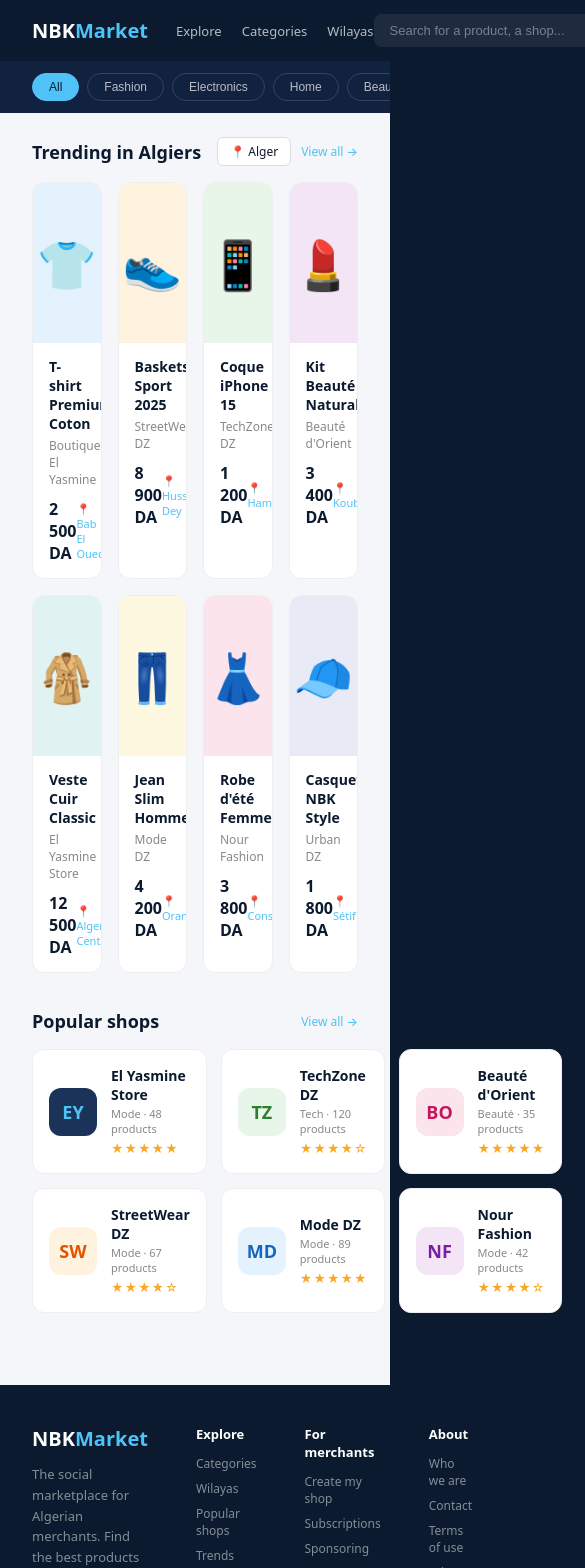
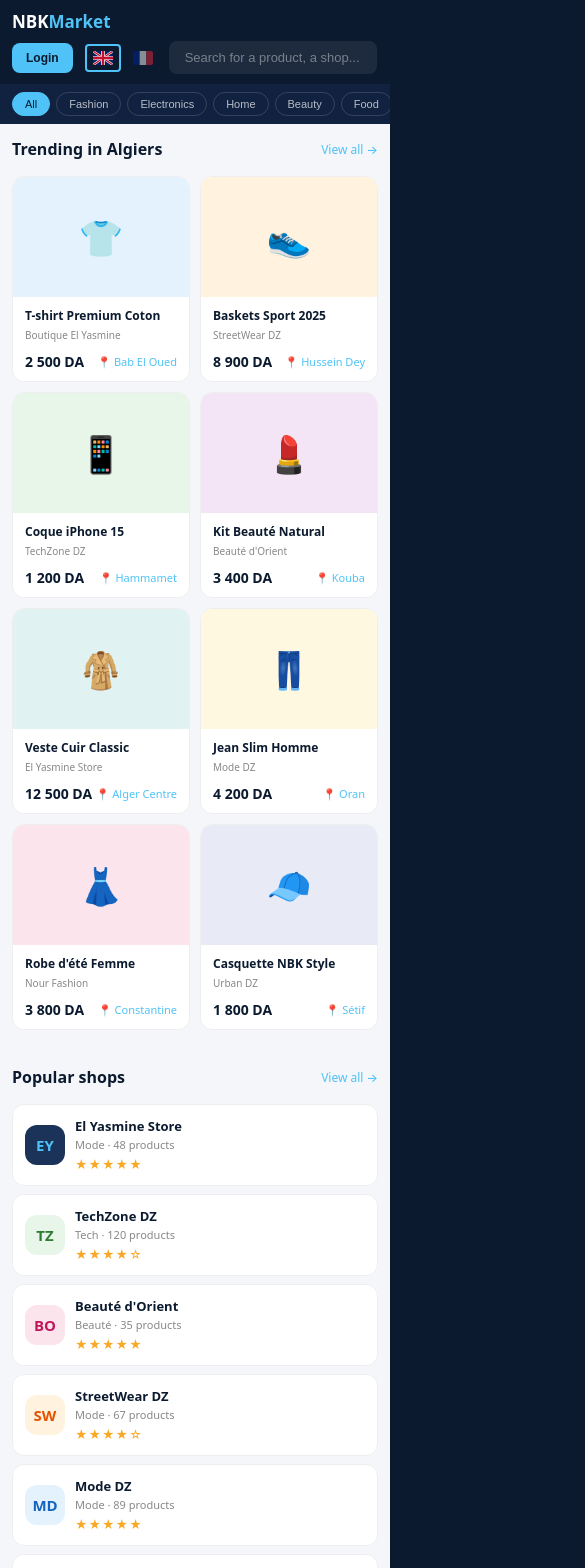
Before and after one commit to NabilBekka/nbkMarket_web-client, a Next.js app: page / in a window 390 px wide. Shown: the top 1568 px of the page, 585 px wide, since content can reach past the window. Built offline with nearby package versions, Linux system fonts and the light colour scheme.

Commit message:
Ajout du responsive

```diff
--- a/src/app/page.module.css
+++ b/src/app/page.module.css
@@ -1,5 +1,7 @@
 .content {
   padding: 24px 32px;
+  max-width: 1600px;
+  margin: 0 auto;
 }
 
 .sectionHeader {
@@ -56,3 +58,68 @@
   grid-template-columns: repeat(3, 1fr);
   gap: 14px;
 }
+
+/* Large 25"+ */
+@media (min-width: 1800px) {
+  .content {
+    padding: 32px 48px;
+  }
+  .productsGrid {
+    grid-template-columns: repeat(5, 1fr);
+  }
+  .shopsGrid {
+    grid-template-columns: repeat(4, 1fr);
+  }
+}
+
+/* Tablet */
+@media (max-width: 900px) {
+  .content {
+    padding: 20px 16px;
+  }
+  .productsGrid {
+    grid-template-columns: repeat(3, 1fr);
+    gap: 12px;
+  }
+  .shopsGrid {
+    grid-template-columns: repeat(2, 1fr);
+    gap: 10px;
+  }
+}
+
+/* Mobile */
+@media (max-width: 600px) {
+  .content {
+    padding: 14px 12px;
+  }
+  .sectionTitle {
+    font-size: 16px;
+  }
+  .productsGrid {
+    grid-template-columns: repeat(2, 1fr);
+    gap: 10px;
+  }
+  .shopsGrid {
+    grid-template-columns: 1fr;
+    gap: 8px;
+  }
+  .wilayaTag {
+    display: none;
+  }
+}
+
+/* Galaxy Z Fold 5 */
+@media (max-width: 380px) {
+  .content {
+    padding: 10px 8px;
+  }
+  .sectionTitle {
+    font-size: 14px;
+  }
+  .viewAll {
+    font-size: 11px;
+  }
+  .productsGrid {
+    gap: 8px;
+  }
+}
--- a/src/components/AuthModal.module.css
+++ b/src/components/AuthModal.module.css
@@ -42,3 +42,22 @@
 .closeBtn:hover {
   background: var(--bg-gray);
 }
+
+@media (max-width: 480px) {
+  .modal {
+    max-width: 100%;
+    max-height: 100%;
+    border-radius: 0;
+    padding: 24px 16px;
+    min-height: 100vh;
+  }
+  .overlay {
+    align-items: flex-start;
+  }
+}
+
+@media (max-width: 380px) {
+  .modal {
+    padding: 20px 12px;
+  }
+}
--- a/src/components/Footer.module.css
+++ b/src/components/Footer.module.css
@@ -69,3 +69,45 @@
   color: rgba(255, 255, 255, 0.3);
   text-align: center;
 }
+
+@media (min-width: 1800px) {
+  .top {
+    max-width: 1600px;
+    margin: 0 auto;
+    padding: 40px 48px 32px;
+  }
+  .bottom {
+    max-width: 1600px;
+    margin: 0 auto;
+  }
+}
+
+@media (max-width: 900px) {
+  .top {
+    flex-direction: column;
+    padding: 32px 16px 24px;
+    gap: 28px;
+  }
+  .brand {
+    max-width: 100%;
+  }
+  .links {
+    gap: 32px;
+  }
+}
+
+@media (max-width: 600px) {
+  .top {
+    padding: 24px 12px 20px;
+  }
+  .links {
+    flex-direction: column;
+    gap: 20px;
+  }
+  .bottom {
+    padding: 12px;
+  }
+  .bottom p {
+    font-size: 11px;
+  }
+}
--- a/src/components/Header.module.css
+++ b/src/components/Header.module.css
@@ -16,6 +16,7 @@
   font-size: 20px;
   font-weight: 800;
   color: var(--white);
+  white-space: nowrap;
 }
 
 .logoAccent {
@@ -31,6 +32,7 @@
   font-size: 13px;
   color: rgba(255, 255, 255, 0.7);
   transition: color 0.2s;
+  white-space: nowrap;
 }
 
 .nav a:hover {
@@ -72,6 +74,7 @@
   font-weight: 600;
   cursor: pointer;
   transition: opacity 0.2s;
+  white-space: nowrap;
 }
 
 .loginBtn:hover {
@@ -80,29 +83,34 @@
 
 .langSwitch {
   display: flex;
-  border-radius: 6px;
-  overflow: hidden;
-  border: 1px solid rgba(255, 255, 255, 0.15);
+  gap: 4px;
+  margin-left: 4px;
 }
 
 .langBtn {
-  padding: 6px 10px;
-  font-size: 11px;
-  font-weight: 600;
+  padding: 5px 6px;
   background: transparent;
-  color: rgba(255, 255, 255, 0.5);
-  border: none;
+  border: 2px solid transparent;
+  border-radius: 4px;
   cursor: pointer;
   transition: all 0.2s;
+  display: flex;
+  align-items: center;
+  opacity: 0.5;
 }
 
 .langBtn:hover {
-  color: var(--white);
+  opacity: 0.8;
 }
 
 .langActive {
-  background: var(--accent);
-  color: var(--navy-dark);
+  opacity: 1;
+  border-color: var(--accent);
+}
+
+.flag {
+  display: block;
+  border-radius: 2px;
 }
 
 .categories {
@@ -136,3 +144,91 @@
   color: var(--navy-dark);
   border-color: var(--accent);
 }
+
+/* ===== RESPONSIVE ===== */
+
+/* Large screens 25"+ : cap content width */
+@media (min-width: 1800px) {
+  .topBar {
+    max-width: 1600px;
+    margin: 0 auto;
+    padding: 14px 48px;
+  }
+  .categories {
+    max-width: 1600px;
+    margin: 0 auto;
+    padding: 12px 48px;
+  }
+}
+
+/* Tablet */
+@media (max-width: 900px) {
+  .topBar {
+    padding: 12px 16px;
+    flex-wrap: wrap;
+    gap: 10px;
+  }
+  .nav {
+    display: none;
+  }
+  .search {
+    width: 180px;
+  }
+  .categories {
+    padding: 10px 16px;
+  }
+}
+
+/* Mobile */
+@media (max-width: 600px) {
+  .topBar {
+    padding: 10px 12px;
+    gap: 8px;
+  }
+  .logo {
+    font-size: 17px;
+  }
+  .right {
+    gap: 8px;
+  }
+  .search {
+    width: 100%;
+    order: 10;
+  }
+  .loginBtn {
+    padding: 8px 14px;
+    font-size: 12px;
+  }
+  .categories {
+    padding: 8px 12px;
+    gap: 6px;
+  }
+  .pill {
+    padding: 5px 12px;
+    font-size: 11px;
+  }
+}
+
+/* Galaxy Z Fold 5 */
+@media (max-width: 380px) {
+  .topBar {
+    padding: 8px 8px;
+  }
+  .logo {
+    font-size: 15px;
+  }
+  .loginBtn {
+    padding: 6px 10px;
+    font-size: 11px;
+  }
+  .langBtn {
+    padding: 3px 4px;
+  }
+  .flag {
+    width: 16px;
+    height: 11px;
+  }
+  .categories {
+    padding: 8px 8px;
+  }
+}
--- a/src/components/Header.tsx
+++ b/src/components/Header.tsx
@@ -29,23 +29,35 @@ export default function Header() {
               type="text"
               placeholder={t.header.searchPlaceholder}
             />
+            <button className={styles.loginBtn} onClick={() => setShowAuth(true)}>
+              {t.header.login}
+            </button>
             <div className={styles.langSwitch}>
               <button
                 className={`${styles.langBtn} ${lang === "en" ? styles.langActive : ""}`}
                 onClick={() => setLang("en")}
+                title="English"
               >
-                EN
+                <svg width="20" height="14" viewBox="0 0 60 42" className={styles.flag}>
+                  <rect width="60" height="42" fill="#012169"/>
+                  <path d="M0,0 L60,42 M60,0 L0,42" stroke="#fff" strokeWidth="7"/>
+                  <path d="M0,0 L60,42 M60,0 L0,42" stroke="#C8102E" strokeWidth="4"/>
+                  <path d="M30,0 V42 M0,21 H60" stroke="#fff" strokeWidth="11"/>
+                  <path d="M30,0 V42 M0,21 H60" stroke="#C8102E" strokeWidth="7"/>
+                </svg>
               </button>
               <button
                 className={`${styles.langBtn} ${lang === "fr" ? styles.langActive : ""}`}
                 onClick={() => setLang("fr")}
+                title="Français"
               >
-                FR
+                <svg width="20" height="14" viewBox="0 0 60 42" className={styles.flag}>
+                  <rect width="20" height="42" fill="#002395"/>
+                  <rect x="20" width="20" height="42" fill="#fff"/>
+                  <rect x="40" width="20" height="42" fill="#ED2939"/>
+                </svg>
               </button>
             </div>
-            <button className={styles.loginBtn} onClick={() => setShowAuth(true)}>
-              {t.header.login}
-            </button>
           </div>
         </div>
 
--- a/src/components/ProductCard.module.css
+++ b/src/components/ProductCard.module.css
@@ -53,3 +53,41 @@
   font-size: 11px;
   color: var(--accent);
 }
+
+@media (max-width: 600px) {
+  .image {
+    height: 120px;
+    font-size: 36px;
+  }
+  .info {
+    padding: 10px 12px;
+  }
+  .name {
+    font-size: 12px;
+  }
+  .shop {
+    font-size: 10px;
+  }
+  .price {
+    font-size: 14px;
+  }
+}
+
+@media (max-width: 380px) {
+  .image {
+    height: 100px;
+    font-size: 30px;
+  }
+  .info {
+    padding: 8px 10px;
+  }
+  .name {
+    font-size: 11px;
+  }
+  .price {
+    font-size: 13px;
+  }
+  .location {
+    font-size: 10px;
+  }
+}
--- a/src/components/RegisterForm.module.css
+++ b/src/components/RegisterForm.module.css
@@ -189,3 +189,13 @@
   color: var(--text-gray);
   margin-top: 16px;
 }
+
+@media (max-width: 480px) {
+  .row {
+    flex-direction: column;
+    gap: 0;
+  }
+  .title {
+    font-size: 20px;
+  }
+}
--- a/src/components/ShopCard.module.css
+++ b/src/components/ShopCard.module.css
@@ -44,3 +44,38 @@
   letter-spacing: 1px;
   margin-top: 4px;
 }
+
+@media (max-width: 600px) {
+  .card {
+    padding: 12px;
+    gap: 10px;
+  }
+  .avatar {
+    width: 40px;
+    height: 40px;
+    font-size: 15px;
+  }
+  .name {
+    font-size: 13px;
+  }
+}
+
+@media (max-width: 380px) {
+  .card {
+    padding: 10px;
+  }
+  .avatar {
+    width: 36px;
+    height: 36px;
+    font-size: 14px;
+  }
+  .name {
+    font-size: 12px;
+  }
+  .meta {
+    font-size: 10px;
+  }
+  .stars {
+    font-size: 11px;
+  }
+}
--- a/src/styles/globals.css
+++ b/src/styles/globals.css
@@ -35,3 +35,10 @@ a {
   text-decoration: none;
   color: inherit;
 }
+
+@media (min-width: 2200px) {
+  body {
+    max-width: 2200px;
+    margin: 0 auto;
+  }
+}
```
